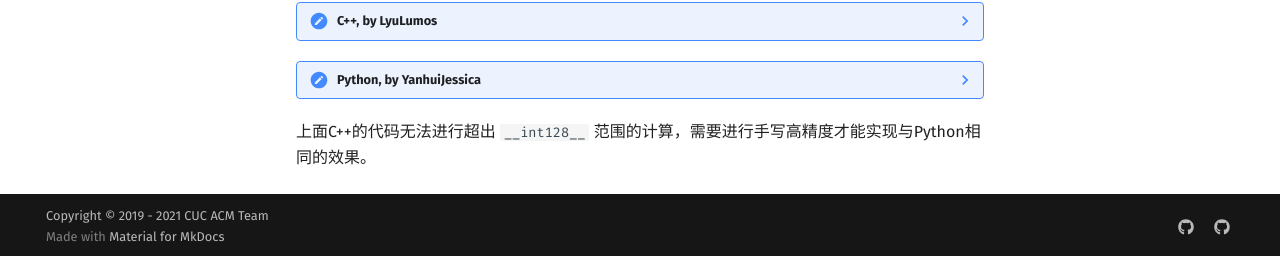
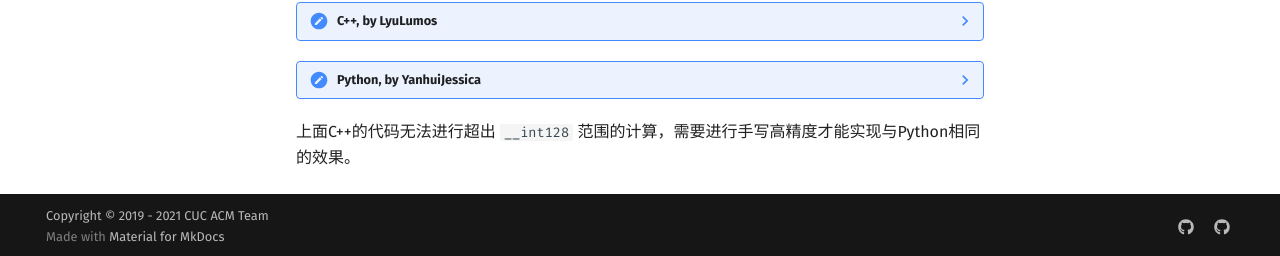
Before and after one commit to CUCCS/acm-wiki, an MkDocs documentation site: the page built from docs/c-basic/python.md, in a window 1280 px wide and 900 px high, scrolled down 2874 px. Shown: the part 641-897 px from the top of the window. Built offline with MkDocs 1.6.1 and Material for MkDocs 9.7.7, drawn with Linux system fonts in a browser that asks for light colours; comment, search, counter and statistics services are not loaded.

Commit message:
fix 代码块渲染的笔误

````diff
--- a/docs/c-basic/python.md
+++ b/docs/c-basic/python.md
@@ -200,7 +200,7 @@
 
 ??? note "Python, by YanhuiJessica"
 
-    ```cpp
+    ```py
     def gcd(a,b):
         if(b==0):
             return a
@@ -250,4 +250,4 @@
             ans=-1
     ```
 
-上面C++的代码无法进行超出 `__int128__` 范围的计算，需要进行手写高精度才能实现与Python相同的效果。
+上面C++的代码无法进行超出 `__int128` 范围的计算，需要进行手写高精度才能实现与Python相同的效果。
````
